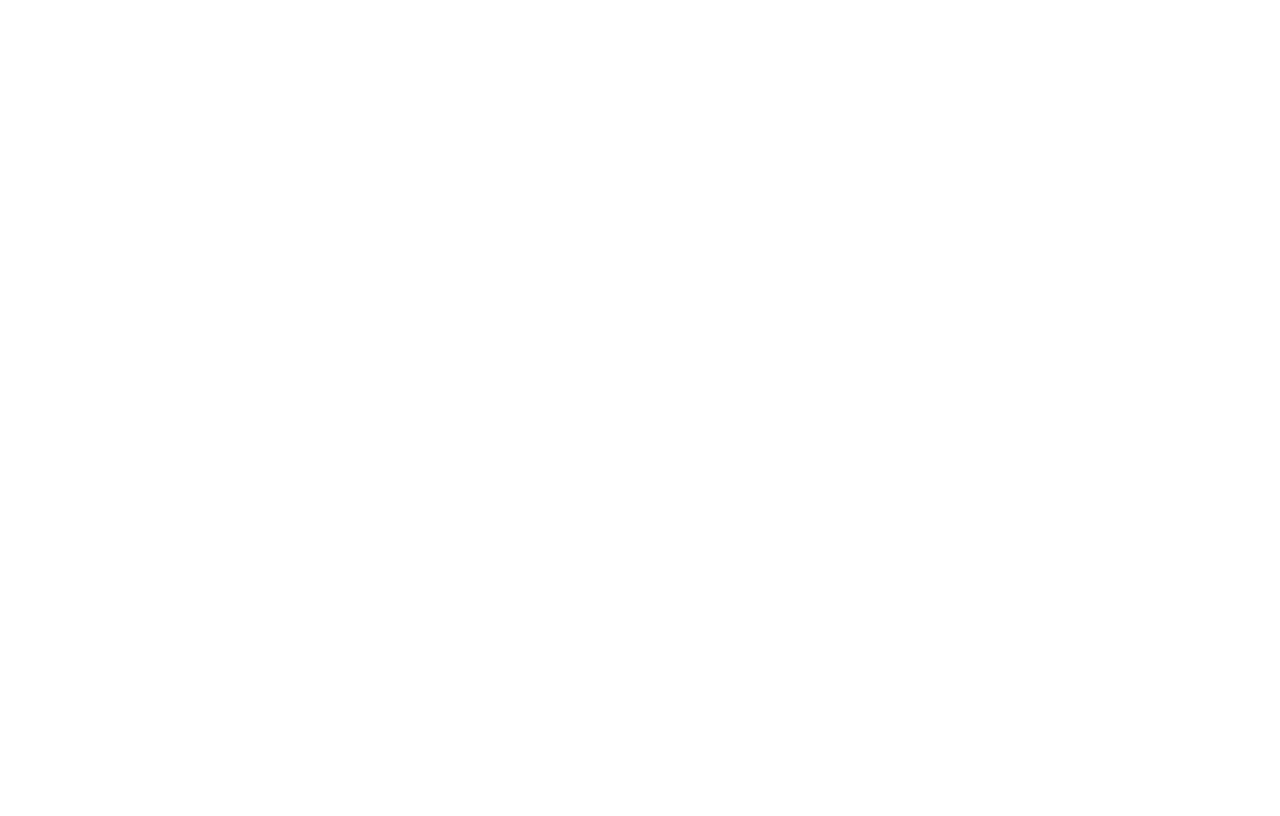
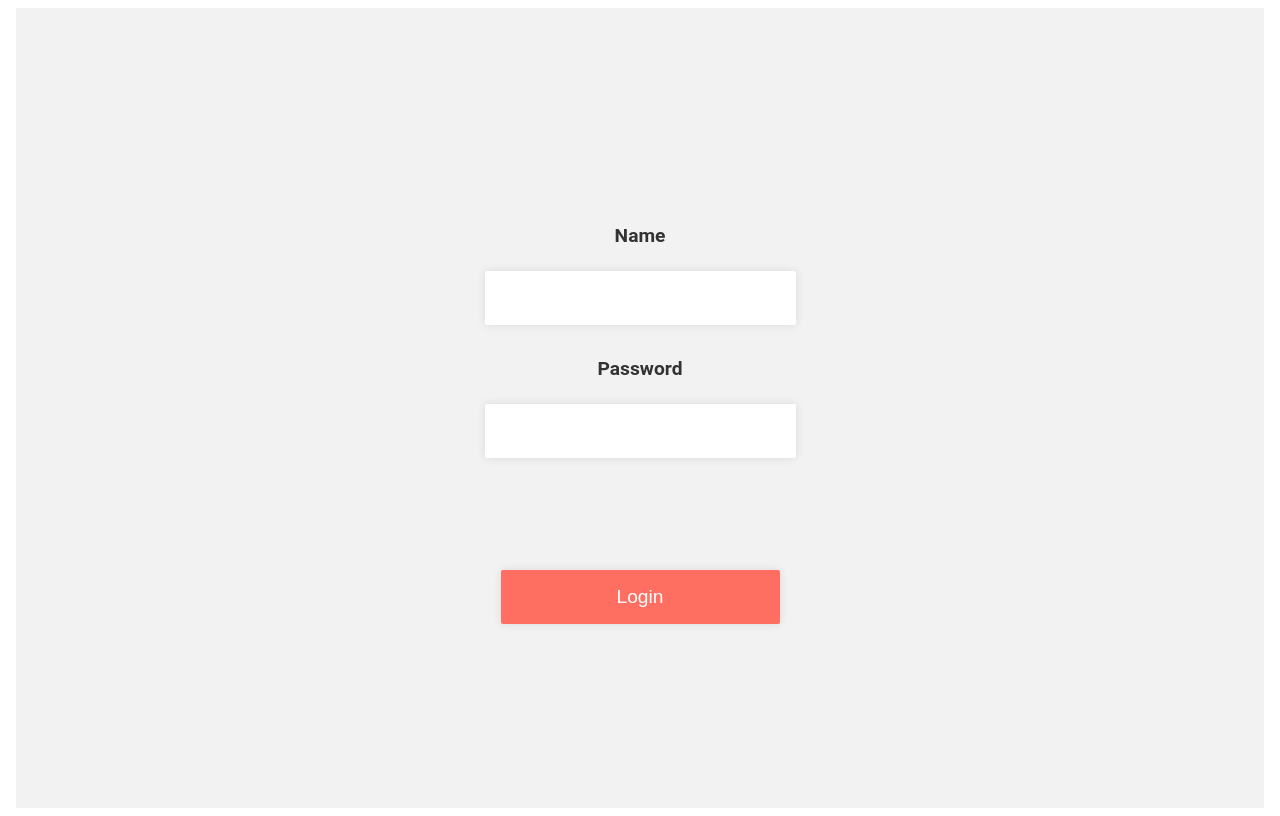
Before and after one commit to Khomishchak/giveAndHave-front, an Angular app: page /login in a window 1280 px wide. Built offline with nearby package versions, Linux system fonts and the light colour scheme.

Commit message:
Added simple login page and connected with backend

```diff
--- a/src/app/app.component.html
+++ b/src/app/app.component.html
@@ -0,0 +1,2 @@
+
+<router-outlet></router-outlet>
--- /dev/null
+++ b/src/app/authentication.guard.ts
@@ -0,0 +1,23 @@
+import { Injectable } from '@angular/core';
+import { ActivatedRouteSnapshot, CanActivate, Route, Router, RouterStateSnapshot, UrlTree } from '@angular/router';
+import { Observable } from 'rxjs';
+
+@Injectable({
+  providedIn: 'root'
+})
+export class AuthenticationGuard implements CanActivate {
+
+  constructor(private router: Router){}
+
+  canActivate(
+    route: ActivatedRouteSnapshot,
+    state: RouterStateSnapshot): Observable<boolean | UrlTree> | Promise<boolean | UrlTree> | boolean | UrlTree {
+
+      if(state.url == "/login") {
+        return true;
+      }
+
+      return true;
+    }
+
+}
--- /dev/null
+++ b/src/app/home/home.component.html
@@ -0,0 +1 @@
+<p>home works!</p>
--- /dev/null
+++ b/src/app/home/home.component.ts
@@ -0,0 +1,15 @@
+import { Component, OnInit } from '@angular/core';
+
+@Component({
+  selector: 'app-home',
+  templateUrl: './home.component.html',
+  styleUrls: ['./home.component.css']
+})
+export class HomeComponent implements OnInit {
+
+  constructor() { }
+
+  ngOnInit(): void {
+  }
+
+}
--- /dev/null
+++ b/src/app/login/login.component.css
@@ -0,0 +1,51 @@
+body {
+    background-color: #f2f2f2;
+    font-family: 'Roboto', sans-serif;
+    height: 100vh;
+    display: flex;
+    flex-direction: column;
+    align-items: center;
+    justify-content: center;
+  }
+
+  .form-group {
+    display: flex;
+    flex-direction: column;
+    align-items: center;
+    margin-top: 2rem;
+  }
+
+  label {
+    font-weight: bold;
+    font-size: 1.2rem;
+    margin-bottom: 1.5rem;
+    color: #333;
+  }
+
+  input[type="text"],
+  input[type="password"] {
+    padding: 1rem;
+    border-radius: 2px;
+    border: none;
+    box-shadow: 0px 0px 10px rgba(0, 0, 0, 0.1);
+    width: 100%;
+    font-size: 1.2rem;
+    background-color: #fff;
+  }
+
+  input[type="password"]{
+    margin-bottom: 5rem;
+  }
+
+  button[type="submit"] {
+    padding: 1rem;
+    background-color: #ff6f61;
+    color: white;
+    border-radius: 2px;
+    border: none;
+    box-shadow: 0px 0px 10px rgba(0, 0, 0, 0.1);
+    cursor: pointer;
+    font-size: 1.2rem;
+    width: 100%;
+    margin-top: 2rem;
+  }
--- /dev/null
+++ b/src/app/login/login.component.html
@@ -0,0 +1,20 @@
+<html>
+  <head>
+    <link rel="stylesheet" type="text/css" href="login.component.css">
+  </head>
+  <body>
+    <form name="form" (ngSubmit)="login()" #f="ngForm">
+      <div class="form-group">
+          <label for="name">Name</label>
+          <input type="text" name="name" class="form-control" id="name" [(ngModel)]="model.name" #name="ngModel" required />
+      </div>
+      <div class="form-group">
+          <label for="password">Password</label>
+          <input type="password" name="password" class="form-control" id="password" [(ngModel)]="model.password" #password="ngModel" required />
+      </div>
+      <div>
+        <button type="submit" class="btn btn-primary">Login</button>
+      </div>
+    </form>
+  </body>
+</html>
--- /dev/null
+++ b/src/app/login/login.component.ts
@@ -0,0 +1,36 @@
+import { Component, OnInit } from '@angular/core';
+import { Router } from '@angular/router';
+import { HttpClient, HttpErrorResponse } from '@angular/common/http'
+
+@Component({
+  selector: 'app-login',
+  templateUrl: './login.component.html',
+  styleUrls: ['./login.component.css']
+})
+export class LoginComponent implements OnInit {
+
+  model: any = {};
+
+  constructor(
+//    private router: Router,
+    private http: HttpClient) { }
+
+  ngOnInit(): void {
+  }
+
+  login() {
+    let url = '/view/login';
+    this.http.post<any>(url, {
+      name: this.model.name,
+      password: this.model.password
+    }).subscribe(
+      (response: string) => {
+        console.log(response);
+      },
+      (error: HttpErrorResponse) => {
+        console.log(error.message);
+      }
+    )
+  }
+
+}
```
Also changed, not shown: proxy.conf.json (added, +10 -0 lines), src/app/app-routing/app-routing.module.ts (added, +24 -0 lines), src/app/app.module.ts (+13 -2 lines), src/app/home/home.component.css (added).
